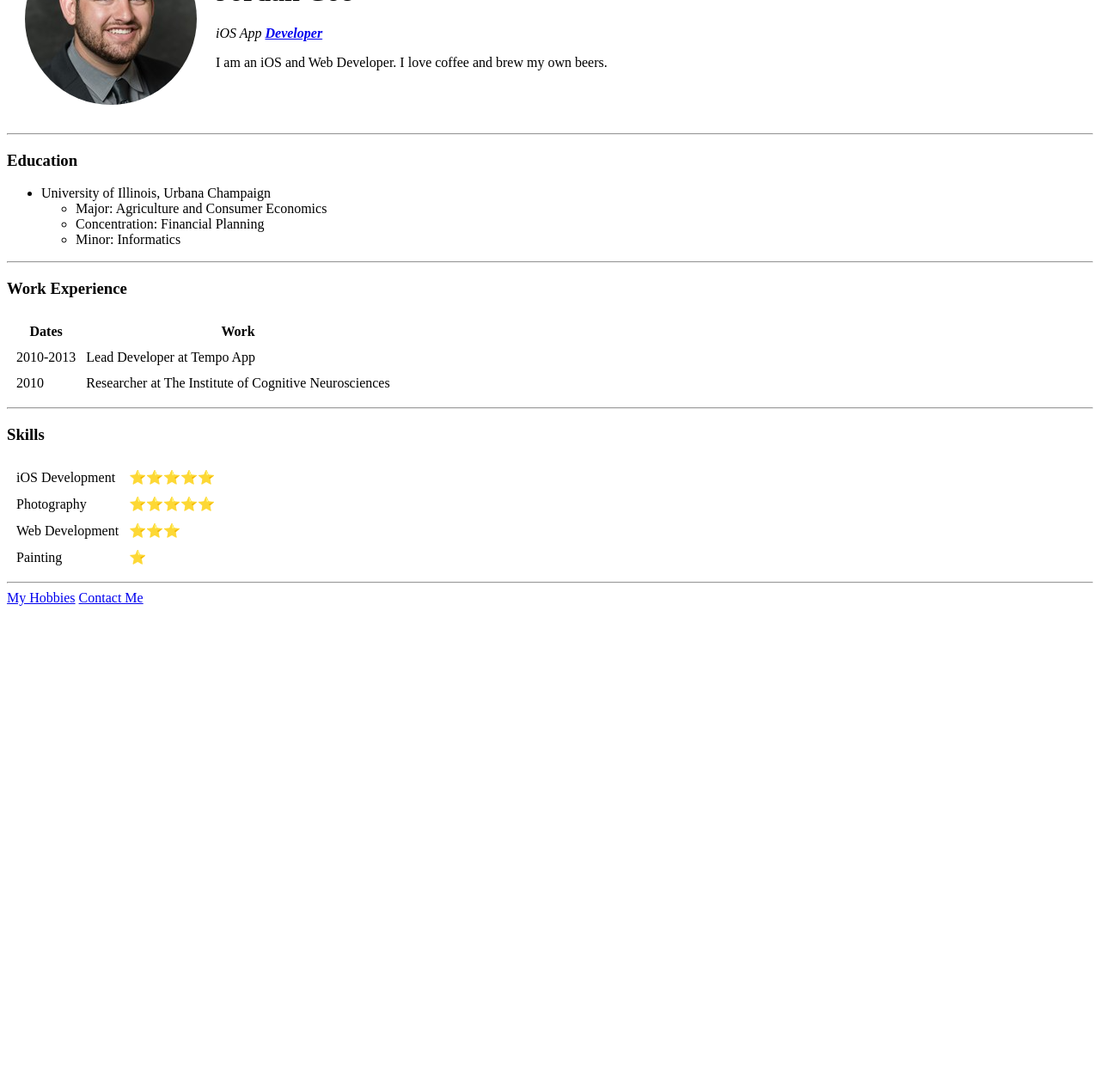
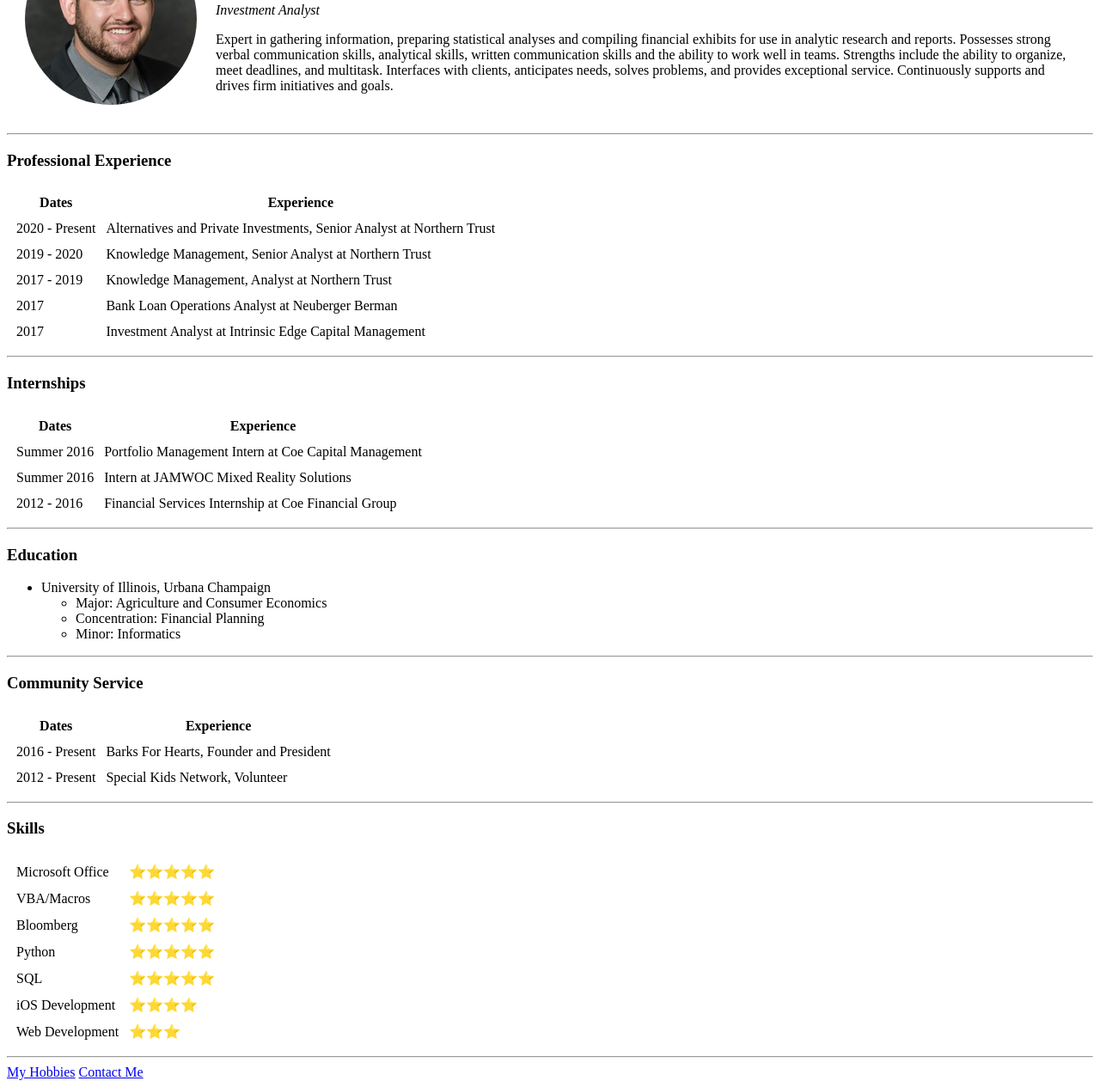
Before and after one commit to jordancoe/cv, a plain HTML site: page index.html in a window 1280 px wide. Shown: the part 107-1372 px from the top of the page at 86% size. Before the commit the page ends 820 px from the top, so only its background shows below. Drawn offline with Linux system fonts and the light colour scheme.

Commit message:
Add files via upload

```diff
--- a/index.html
+++ b/index.html
@@ -11,11 +11,67 @@
     <tr>
       <td><img src="images/jordan.png" alt="Jordan Coe profile picture"></td>
       <td><h1>Jordan Coe</h1>
-      <p><em>iOS App <strong><a href="https://www.google.com">Developer</a></strong></em></p>
-      <p>I am an iOS and Web Developer. I love coffee and brew my own beers.</p></td>
+      <p><em>Investment Analyst</em></p>
+      <p>Expert in gathering information, preparing statistical analyses and compiling financial exhibits for use in analytic research and reports. Possesses strong verbal communication skills, analytical skills, written communication skills and the ability to work well in teams. Strengths include the ability to organize, meet deadlines, and multitask. Interfaces with clients, anticipates needs, solves problems, and provides exceptional service. Continuously supports and drives firm initiatives and goals.</p></td>
     </tr>
   </table>
 
+  <hr>
+  <h3>Professional Experience</h3>
+  <table cellspacing="10">
+    <thead>
+      <tr>
+        <th>Dates</th>
+        <th>Experience</th>
+      </tr>
+    </thead>
+    <tbody>
+      <tr>
+        <td>2020 - Present</td>
+        <td>Alternatives and Private Investments, Senior Analyst at Northern Trust</td>
+      </tr>
+      <tr>
+        <td>2019 - 2020</td>
+        <td>Knowledge Management, Senior Analyst at Northern Trust</td>
+      </tr>
+      <tr>
+        <td>2017 - 2019</td>
+        <td>Knowledge Management, Analyst at Northern Trust</td>
+      </tr>
+      <tr>
+        <td>2017</td>
+        <td>Bank Loan Operations Analyst at Neuberger Berman</td>
+      </tr>
+      <tr>
+        <td>2017</td>
+        <td>Investment Analyst at Intrinsic Edge Capital Management</td>
+      </tr>
+    </tbody>
+  </table>
+  <hr>
+  <h3>Internships</h3>
+  <table cellspacing="10">
+    <thead>
+      <tr>
+        <th>Dates</th>
+        <th>Experience</th>
+      </tr>
+    </thead>
+    <tbody>
+      <tr>
+        <td>Summer 2016</td>
+        <td>Portfolio Management Intern at Coe Capital Management</td>
+      </tr>
+      <tr>
+        <td>Summer 2016</td>
+        <td>Intern at JAMWOC Mixed Reality Solutions</td>
+      </tr>
+      <tr>
+        <td>2012 - 2016</td>
+        <td>Financial Services Internship at Coe Financial Group</td>
+      </tr>
+    </tbody>
+  </table>
   <hr>
   <h3><strong>Education</strong></h3>
   <ul>
@@ -27,22 +83,22 @@
     </ul>
   </ul>
   <hr>
-  <h3>Work Experience</h3>
+  <h3>Community Service</h3>
   <table cellspacing="10">
     <thead>
       <tr>
         <th>Dates</th>
-        <th>Work</th>
+        <th>Experience</th>
       </tr>
     </thead>
     <tbody>
       <tr>
-        <td>2010-2013</td>
-        <td>Lead Developer at Tempo App</td>
+        <td>2016 - Present</td>
+        <td>Barks For Hearts, Founder and President</td>
       </tr>
       <tr>
-        <td>2010</td>
-        <td>Researcher at The Institute of Cognitive Neurosciences</td>
+        <td>2012 - Present</td>
+        <td>Special Kids Network, Volunteer</td>
       </tr>
     </tbody>
   </table>
@@ -51,20 +107,32 @@
   <table cellspacing="10">
     <tbody>
       <tr>
-        <td>iOS Development</td>
+        <td>Microsoft Office</td>
         <td>⭐️⭐️⭐️⭐️⭐️</td>
       </tr>
       <tr>
-        <td>Photography</td>
+        <td>VBA/Macros</td>
         <td>⭐️⭐️⭐️⭐️⭐️</td>
+      </tr>
+      <tr>
+        <td>Bloomberg</td>
+        <td>⭐️⭐️⭐️⭐️⭐️</td>
+      </tr>
+      <tr>
+        <td>Python</td>
+        <td>⭐️⭐️⭐️⭐️⭐️</td>
+      </tr>
+      <tr>
+        <td>SQL</td>
+        <td>⭐️⭐️⭐️⭐️⭐️</td>
+      </tr>
+      <tr>
+        <td>iOS Development</td>
+        <td>⭐️⭐️⭐️⭐️</td>
       </tr>
       <tr>
         <td>Web Development</td>
         <td>⭐️⭐️⭐️</td>
-      </tr>
-      <tr>
-        <td>Painting</td>
-        <td>⭐️</td>
       </tr>
     </tbody>
     </table>
```
